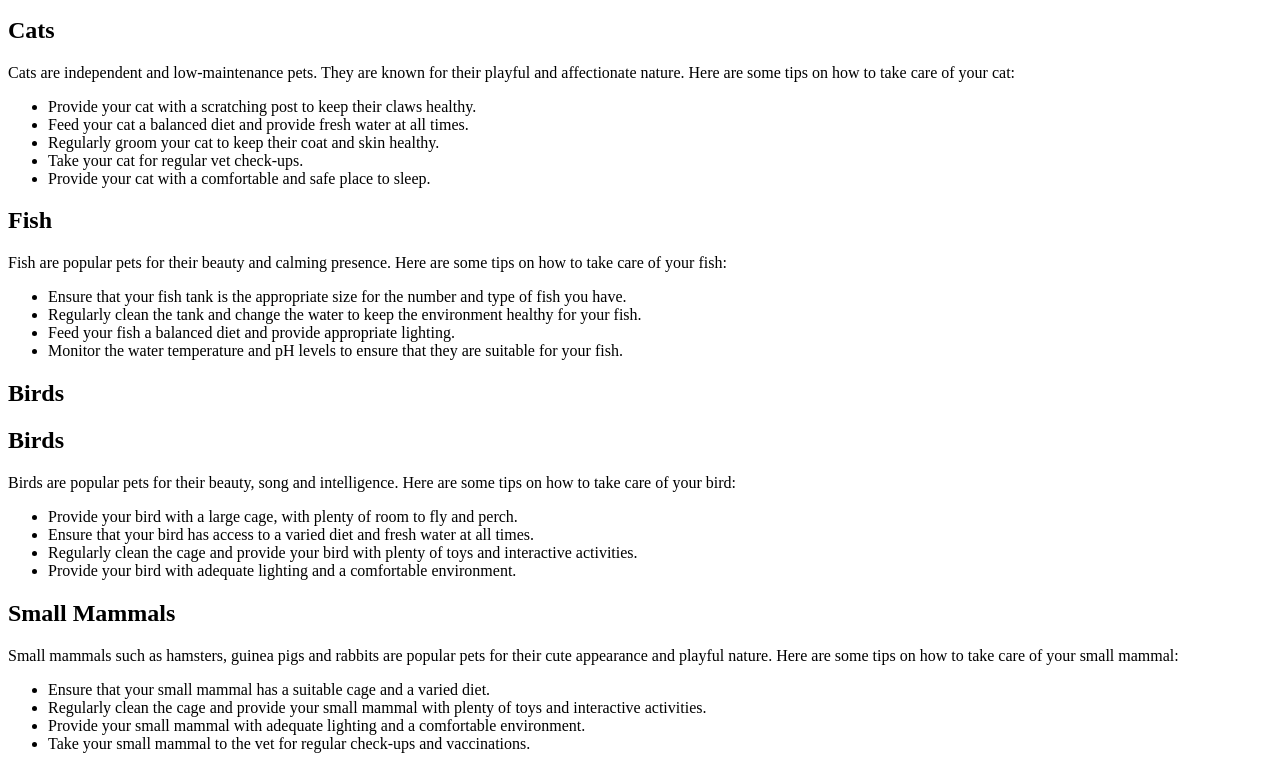
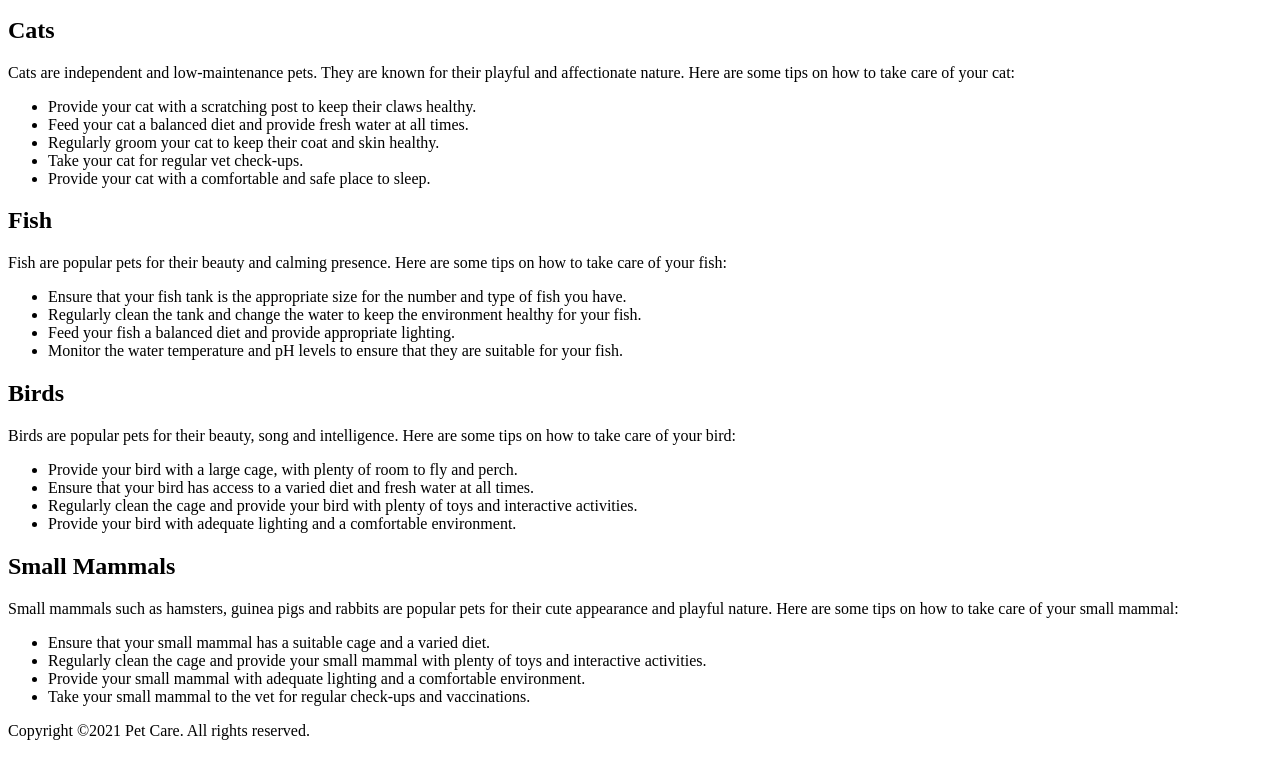
Before and after one commit to kjeanhugs/kjeanhugs.github.io, a plain HTML site: page index.html in a window 1280 px wide. Shown: the part 426-1192 px from the top of the page. Drawn offline with Linux system fonts and the light colour scheme.

Commit message:
Update index.html

```diff
--- a/index.html
+++ b/index.html
@@ -57,8 +57,6 @@
 
         <section id="birds">
             <h2>Birds</h2>
-        <section id="birds">
-            <h2>Birds</h2>
             <p>Birds are popular pets for their beauty, song and intelligence. Here are some tips on how to take care of your bird:</p>
             <ul>
                 <li>Provide your bird with a large cage, with plenty of room to fly and perch.</li>
```
